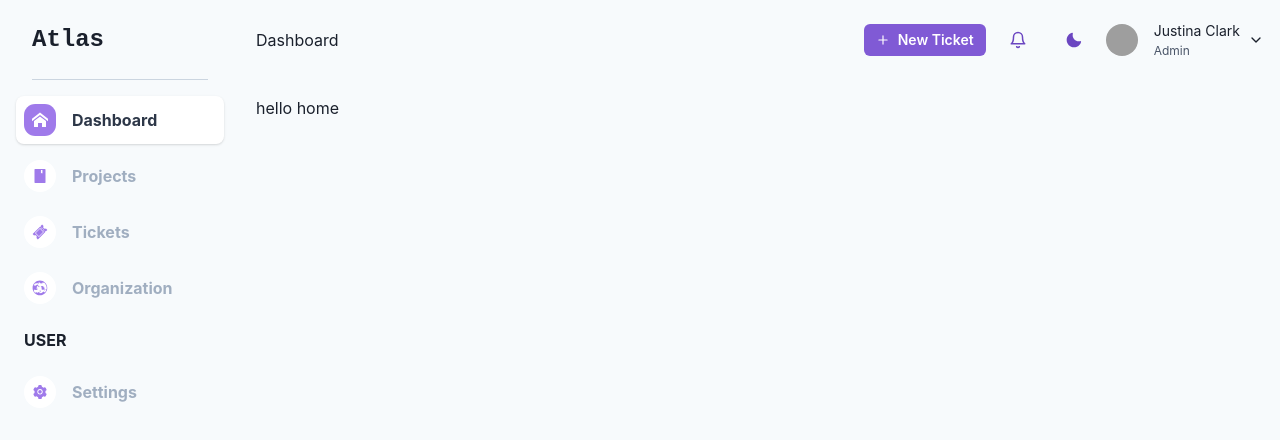
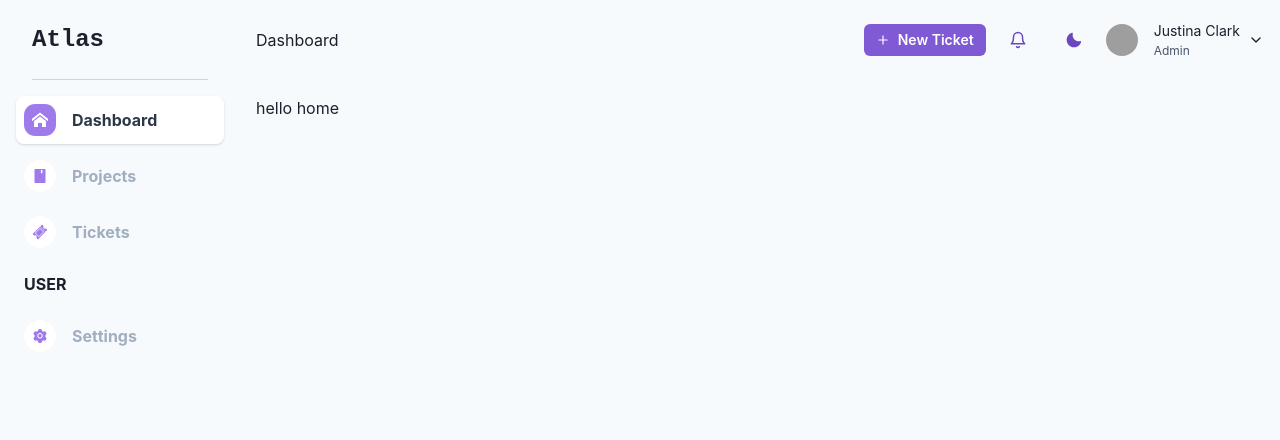
Before and after one commit to kirontoo/atlas, a React (Vite) app in the folder app/: page /dashboard in a window 1280 px wide. Shown: the top 440 px of the page. Built offline with nearby package versions, Linux system fonts and the light colour scheme; no server answers; sample sign-in values are in the browser's storage; grey boxes are pictures that could not be loaded.

Commit message:
chore: remove unused link

```diff
--- a/app/src/pages/Dashboard/index.tsx
+++ b/app/src/pages/Dashboard/index.tsx
@@ -1,5 +1,5 @@
 import { AiFillBook, AiFillSetting } from 'react-icons/ai';
-import { GiTicket, GiWorld } from 'react-icons/gi';
+import { GiTicket } from 'react-icons/gi';
 import { ImHome } from 'react-icons/im';
 import { Outlet } from 'react-router-dom';
 
@@ -16,7 +16,6 @@ const LinkItems: Array<LinkItemProps> = [
   { name: 'Dashboard', icon: ImHome, href: dashboardRoute },
   { name: 'Projects', icon: AiFillBook, href: dashboardProjectsRoute },
   { name: 'Tickets', icon: GiTicket, href: dashboardTicketsRoute },
-  { name: 'Organization', icon: GiWorld, href: '/dashboard/organization' },
   { name: 'User', icon: null, heading: true },
   { name: 'Settings', icon: AiFillSetting, href: dashboardSettingsRoute },
 ];
```
